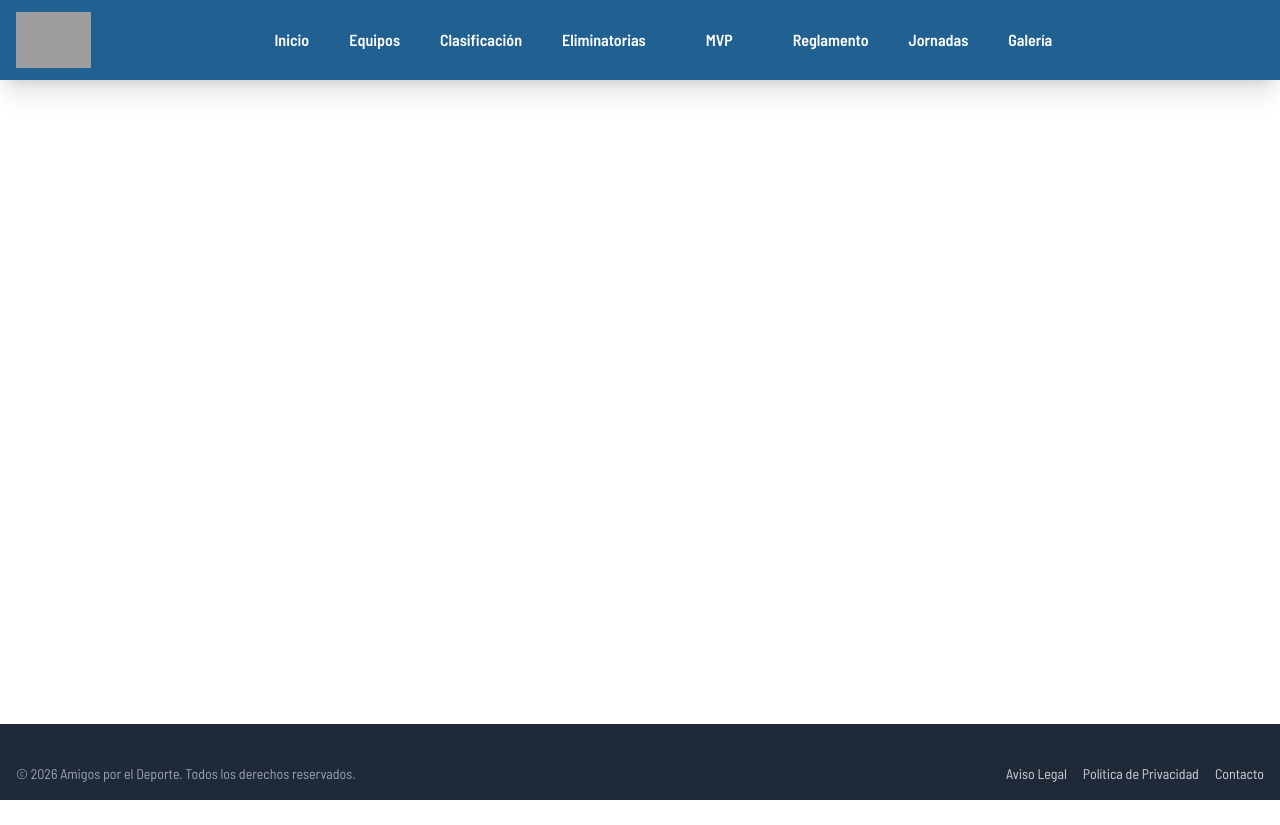
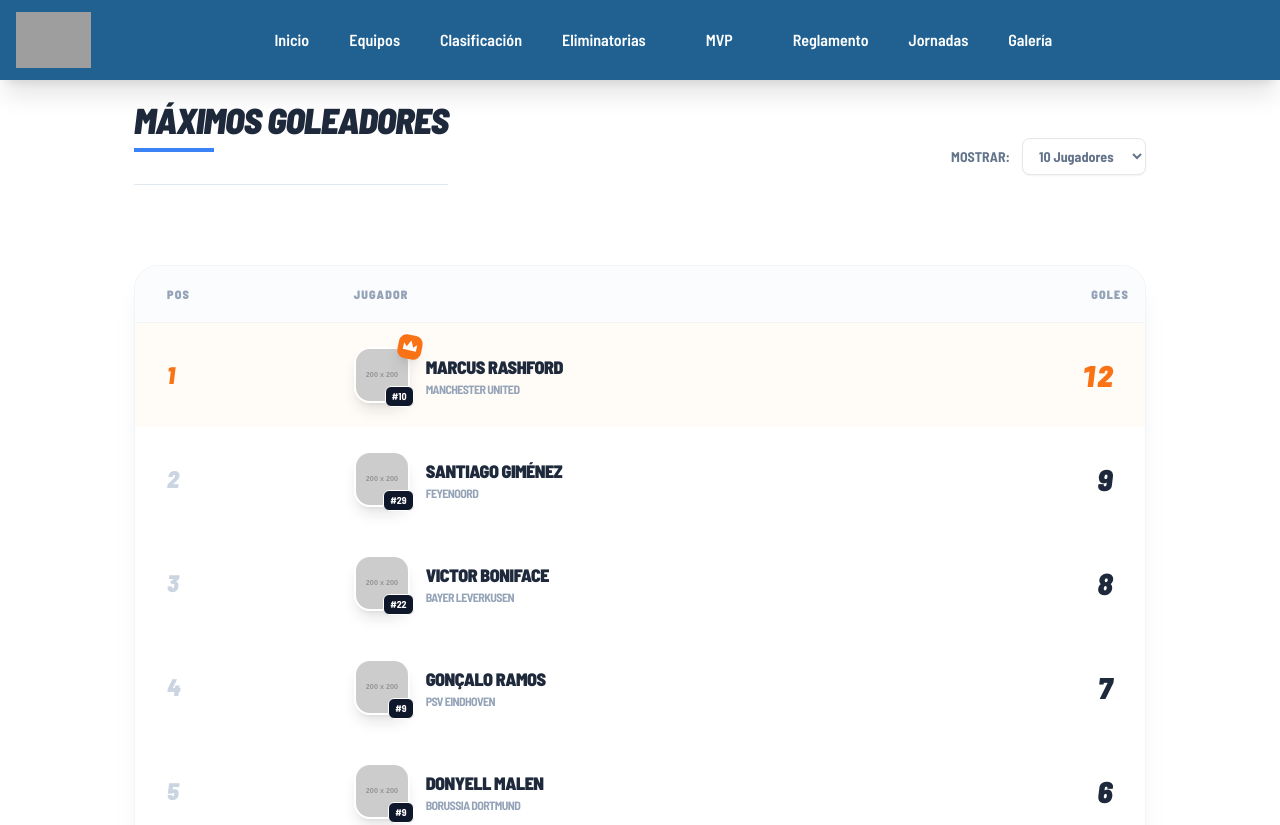
Before and after one commit to FabricioNarvaez/soccerFront, a Vue app: page /goleadores in a window 1280 px wide. Shown: the top 825 px of the page. Before the commit the page ends 800 px from the top, so only its background shows below. Built offline with nearby package versions, Linux system fonts and the light colour scheme; no server answers; grey boxes are pictures that could not be loaded; some icons are missing.

Commit message:
Created topScorersView

```diff
--- a/src/components/common/ViewHeader.vue
+++ b/src/components/common/ViewHeader.vue
@@ -1,8 +1,11 @@
 <template>
-    <header class="mt-5 mb-12 border-b border-slate-200 pb-8">
-        <h1 class="text-4xl font-extrabold text-slate-900 tracking-tight italic uppercase">
-            {{ title }}
-        </h1>
+    <header class="mt-5 mb-12 border-b border-slate-200 pb-8 w-fit">
+        <div>
+            <h1 class="text-4xl font-black tracking-tight text-slate-800 uppercase italic">
+                {{ title }}
+            </h1>
+            <div class="h-1 w-20 bg-blue-500 shadow-blue-400 shadow-xl mt-2"></div>
+        </div>
         <p v-if="subtitle" class="mt-3 text-xl text-slate-600">
             {{ subtitle }}
         </p>
--- a/src/components/main/Header.vue
+++ b/src/components/main/Header.vue
@@ -31,8 +31,8 @@
                         <Icon icon="bxs:down-arrow" class="w-4 h-4 ml-1 transition-transform group-hover:rotate-180" />
                     </div>
                     <div class="absolute top-full -left-5 z-10 pt-2 opacity-0 invisible group-hover:opacity-100 group-hover:visible transition-all duration-300 ease-in-out translate-y-2 group-hover:translate-y-0 bg-[#206192] shadow-lg border-t-4 border-amber-400 min-w-[150px] flex flex-col">
-                        <RouterLink to="/playoffs/pichichi" class="dropdown-link">Pichichi</RouterLink>
-                        <RouterLink to="/playoffs/porteroDestacado" class="dropdown-link border-t border-white/10">Portero</RouterLink>
+                        <RouterLink to="/goleadores" class="dropdown-link">Tabla de Goleadores</RouterLink>
+                        <RouterLink to="/mejoresPorteros" class="dropdown-link border-t border-white/10">Mejores Porteros</RouterLink>
                     </div>
                 </div>
 
--- a/src/router/index.js
+++ b/src/router/index.js
@@ -44,6 +44,11 @@
     meta: { priority: 1.0 }
   },
   {
+    path: "/goleadores",
+    name: "Goleadores",
+    component: () => import("../views/TopScorersView.vue"),
+  },
+  {
     path: "/equipo/General",
     name: "Equipo | General",
     component: () => import("../views/ClubView.vue"),
--- /dev/null
+++ b/src/views/TopScorersView.vue
@@ -0,0 +1,105 @@
+<template>
+    <div class="mb-8">
+        <div class="flex justify-between items-end mb-8">
+            <div class="flex justify-between w-full">
+                <ViewHeader :title="'Máximos Goleadores'"/>
+
+                <div class="flex items-center gap-3 text-sm font-bold text-slate-500">
+                    <span>MOSTRAR:</span>
+                    <select v-model="limit" class="bg-white border border-gray-200 rounded-lg px-3 py-2 outline-none focus:border-orange-500 transition-colors cursor-pointer shadow-sm">
+                        <option :value="10">10 Jugadores</option>
+                        <option :value="20">20 Jugadores</option>
+                        <option :value="30">30 Jugadores</option>
+                    </select>
+                </div>
+            </div>
+        </div>
+
+        <div class="bg-white rounded-3xl shadow-xl shadow-slate-200/60 overflow-hidden border border-gray-100">
+        <table class="w-full text-left border-collapse">
+            <thead>
+            <tr class="bg-slate-50/50 border-b border-gray-100">
+                <th class="py-5 px-8 text-xs font-black uppercase tracking-widest text-slate-400">Pos</th>
+                <th class="py-5 px-4 text-xs font-black uppercase tracking-widest text-slate-400">Jugador</th>
+                <th class="py-5 px-4 text-xs font-black uppercase tracking-widest text-slate-400 text-right">Goles</th>
+            </tr>
+            </thead>
+            <tbody>
+            <tr
+                v-for="(player, index) in displayedPlayers"
+                :key="player.id"
+                :class="[
+                'group transition-all duration-300',
+                index === 0 ? 'bg-orange-50/50' : 'hover:bg-gray-50'
+                ]"
+            >
+                <td class="py-6 px-8 relative">
+                <div class="flex items-center gap-4">
+                    <span :class="[
+                        'text-2xl font-black italic',
+                        index === 0 ? 'text-orange-500' : 'text-slate-300'
+                    ]">
+                        {{ index + 1 }}
+                    </span>
+                </div>
+                </td>
+
+                <td class="py-6 px-4">
+                <div class="flex items-center gap-4">
+                    <div class="relative">
+                        <img :src="player.photo || 'https://placehold.co/200x200/e2e8f0/64748b?text=Jugador'" class="w-14 h-14 rounded-2xl object-cover shadow-lg border-2 border-white" />
+                        <span v-if="player.playerNumber" class="absolute -bottom-1 -right-1 bg-slate-900 text-white text-[10px] font-bold px-1.5 py-0.5 rounded-md border border-white">
+                            #{{ player.playerNumber }}
+                        </span>
+                        <div v-if="index === 0" class="absolute -top-3 -right-3 bg-orange-500 text-white p-1 rounded-lg rotate-12 shadow-lg">
+                            <svg xmlns="http://www.w3.org/2000/svg" class="w-4 h-4" viewBox="0 0 24 24" fill="currentColor"><path d="M2 7l5 5 5-10 5 10 5-5v10h-20v-10z"/></svg>
+                        </div>
+                    </div>
+                    <div>
+                    <p class="font-black text-slate-800 uppercase tracking-tight text-lg">{{ player.name }}</p>
+                    <p class="text-xs font-bold text-slate-400 uppercase tracking-tighter">{{ player.team }}</p>
+                    </div>
+                </div>
+                </td>
+
+                <td class="py-6 px-8 text-right">
+                <span :class="[
+                    'text-3xl font-black tabular-nums italic',
+                    index === 0 ? 'text-orange-500' : 'text-slate-800'
+                ]">
+                    {{ player.goals }}
+                </span>
+                </td>
+            </tr>
+            </tbody>
+        </table>
+        </div>
+    </div>
+</template>
+
+<script setup>
+import { ref, computed } from 'vue';
+import ViewHeader from '@components/common/ViewHeader.vue';
+
+const limit = ref(10);
+
+const players = ref([
+    { id: 1, name: "Marcus Rashford", team: "Manchester United", goals: 12, playerNumber: 10, photo: "" },
+    { id: 2, name: "Santiago Giménez", team: "Feyenoord", goals: 9, playerNumber: 29, photo: "" },
+    { id: 3, name: "Victor Boniface", team: "Bayer Leverkusen", goals: 8, playerNumber: 22, photo: "" },
+    { id: 4, name: "Gonçalo Ramos", team: "PSV Eindhoven", goals: 7, playerNumber: 9, photo: "" },
+    { id: 5, name: "Donyell Malen", team: "Borussia Dortmund", goals: 6, playerNumber: 9, photo: "" },
+    { id: 6, name: "Randal Kolo Muani", team: "Eintracht Frankfurt", goals: 6, playerNumber: 27, photo: "" },
+    { id: 7, name: "Gonçalo Guedes", team: "Valencia CF", goals: 5, playerNumber: 7, photo: "" },
+    { id: 8, name: "Donyell Malen", team: "Borussia Dortmund", goals: 4, playerNumber: 9, photo: "" },
+    { id: 9, name: "Randal Kolo Muani", team: "Eintracht Frankfurt", goals: 4, playerNumber: 27, photo: "" },
+    { id: 10, name: "Gonçalo Guedes", team: "Valencia CF", goals: 3, playerNumber: 7, photo: "" },
+    { id: 11, name: "Donyell Malen", team: "Borussia Dortmund", goals: 2, playerNumber: 9, photo: "" },
+    { id: 12, name: "Randal Kolo Muani", team: "Eintracht Frankfurt", goals: 2, playerNumber: 27, photo: "" },
+    { id: 13, name: "Gonçalo Guedes", team: "Valencia CF", goals: 1, playerNumber: 7, photo: "" },
+]);
+
+const displayedPlayers = computed(() => {
+    return players.value.slice(0, limit.value);
+});
+</script>
```
